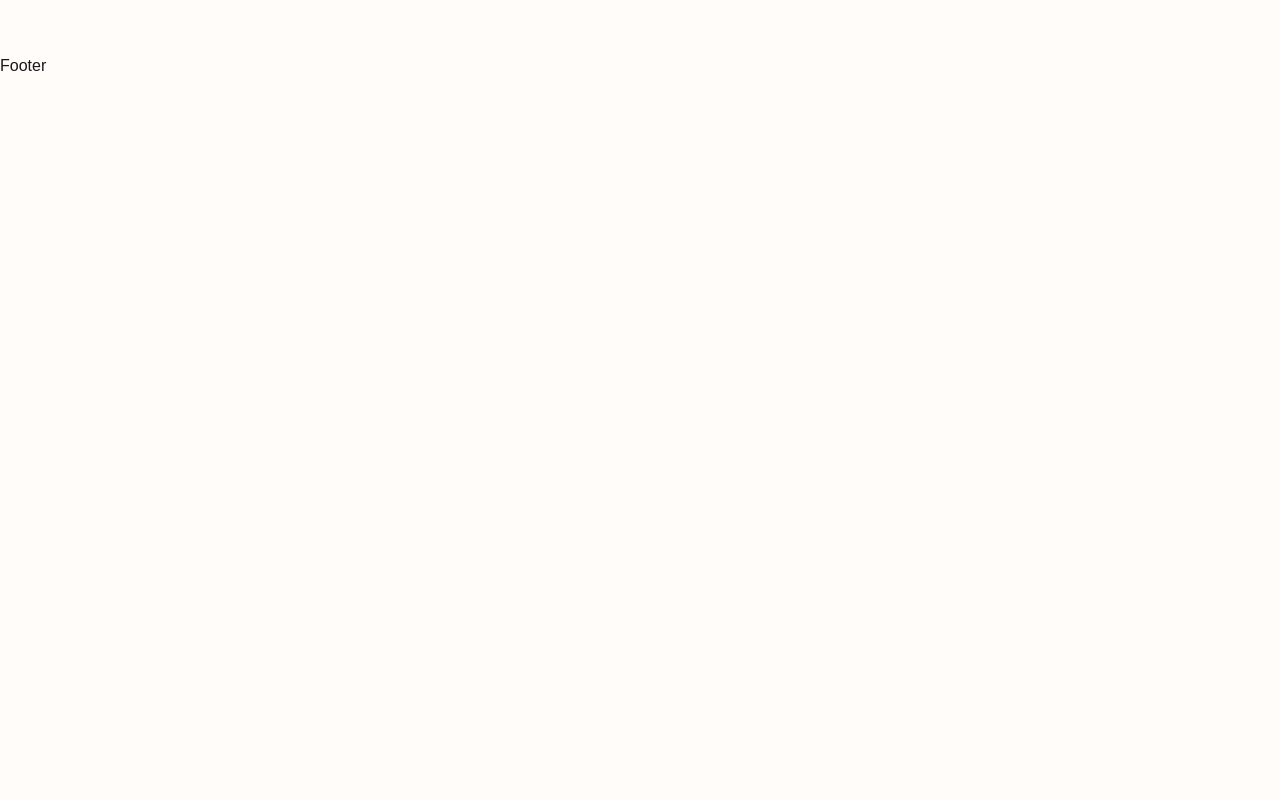
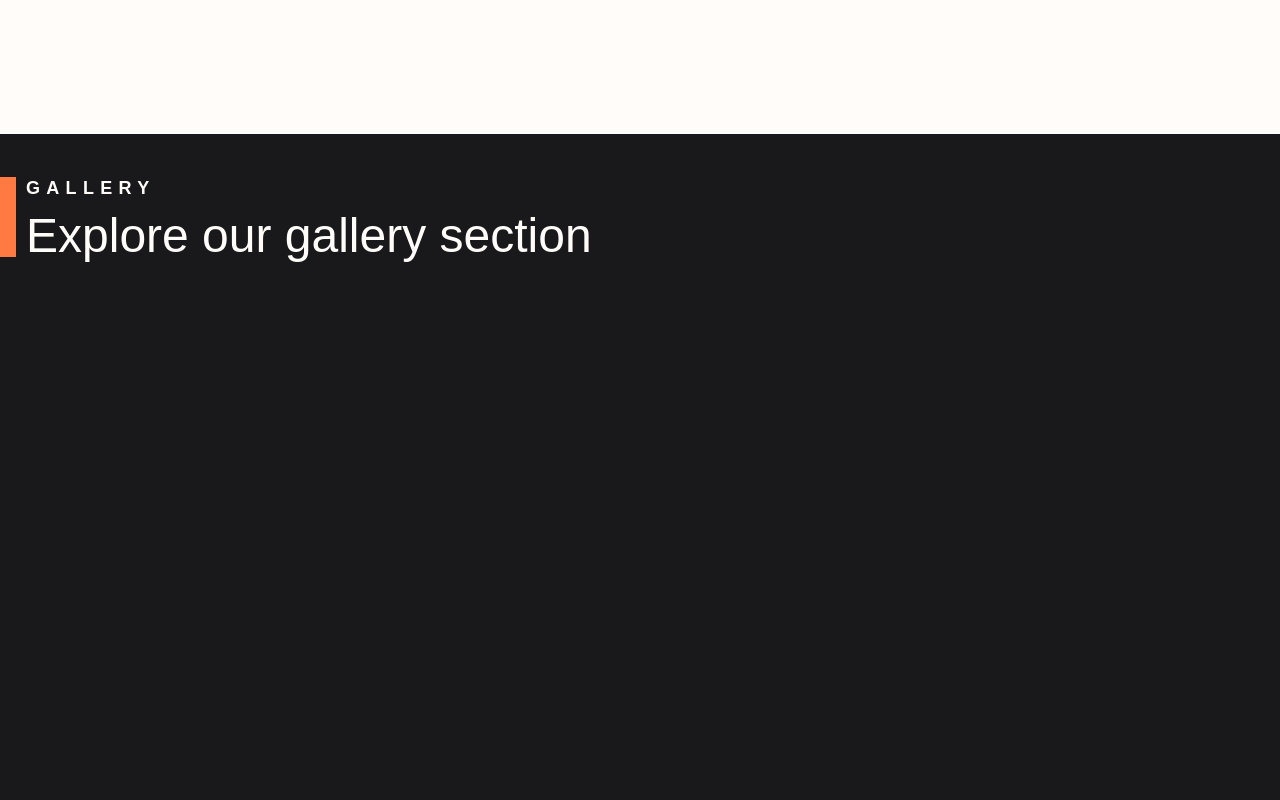
Before and after one commit to Shm-Rsuf/Glamoura, a Next.js app: page / in a window 1280 px wide. Shown: the part 5320-6120 px from the top of the page. Before the commit the page ends 5398 px from the top, so only its background shows below. Built offline with nearby package versions, Linux system fonts and the light colour scheme; a web font is replaced by a local one.

Commit message:
gallery section title added

```diff
--- a/app/(home)/page.tsx
+++ b/app/(home)/page.tsx
@@ -1,5 +1,6 @@
 import Community from '@/components/home/Community';
 import CommunityGathered from '@/components/home/CommunityGathered';
+import Gallery from '@/components/home/Gallery';
 import Hero from '@/components/home/Hero';
 import Packages from '@/components/packages/Packages';
 import Products from '@/components/products/Products';
@@ -16,6 +17,7 @@ const HomePage = () => {
         <Products />
         <CommunityGathered />
         <Community />
+        <Gallery />
       </main>
       <Footer />
     </>
--- /dev/null
+++ b/components/home/Gallery.tsx
@@ -0,0 +1,17 @@
+import SectionTitle from '../shared/SectionTitle';
+
+const Gallery = () => {
+  return (
+    <section className='my-20 h-screen bg-dark text-light'>
+      <div className='wrapper section-padding h-full w-full'>
+        <SectionTitle
+          title='Gallery'
+          subtitle='Explore our gallery section'
+          color='bg-orange'
+        />
+      </div>
+    </section>
+  );
+};
+
+export default Gallery;
```
